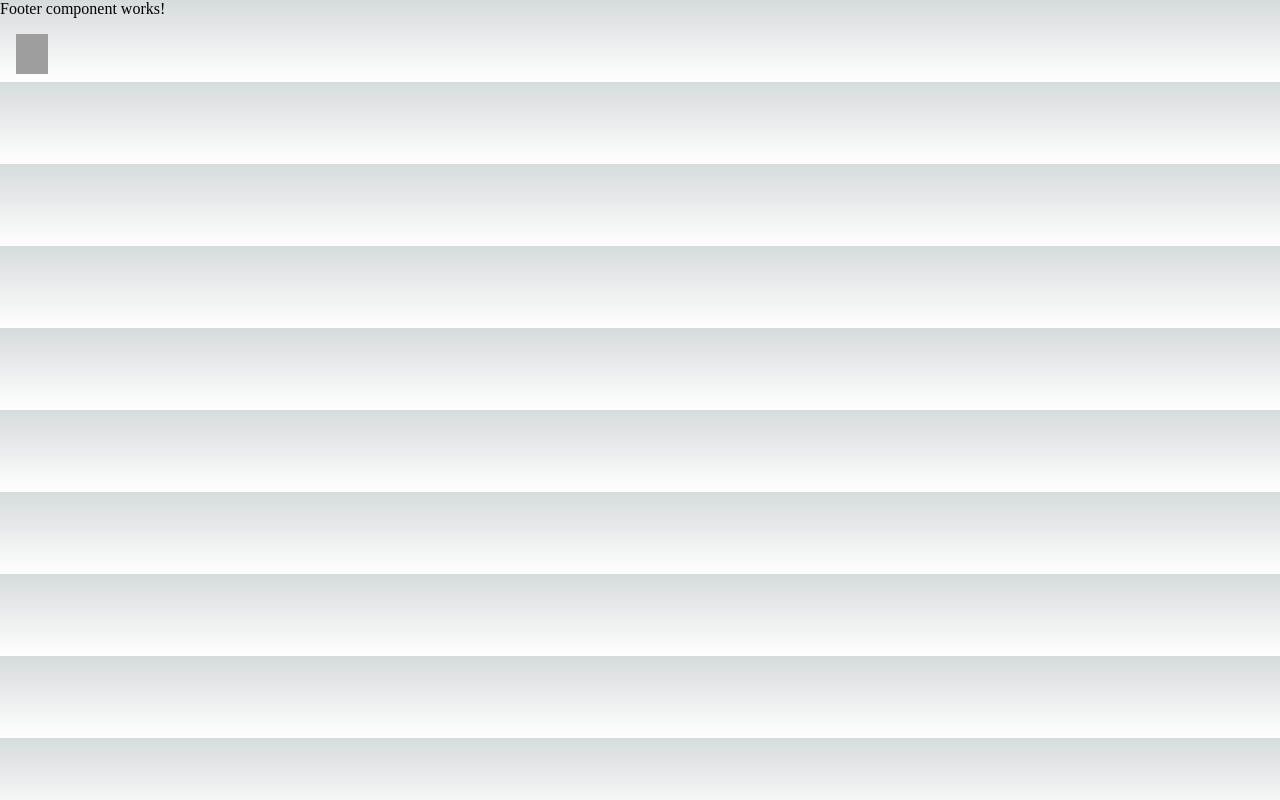
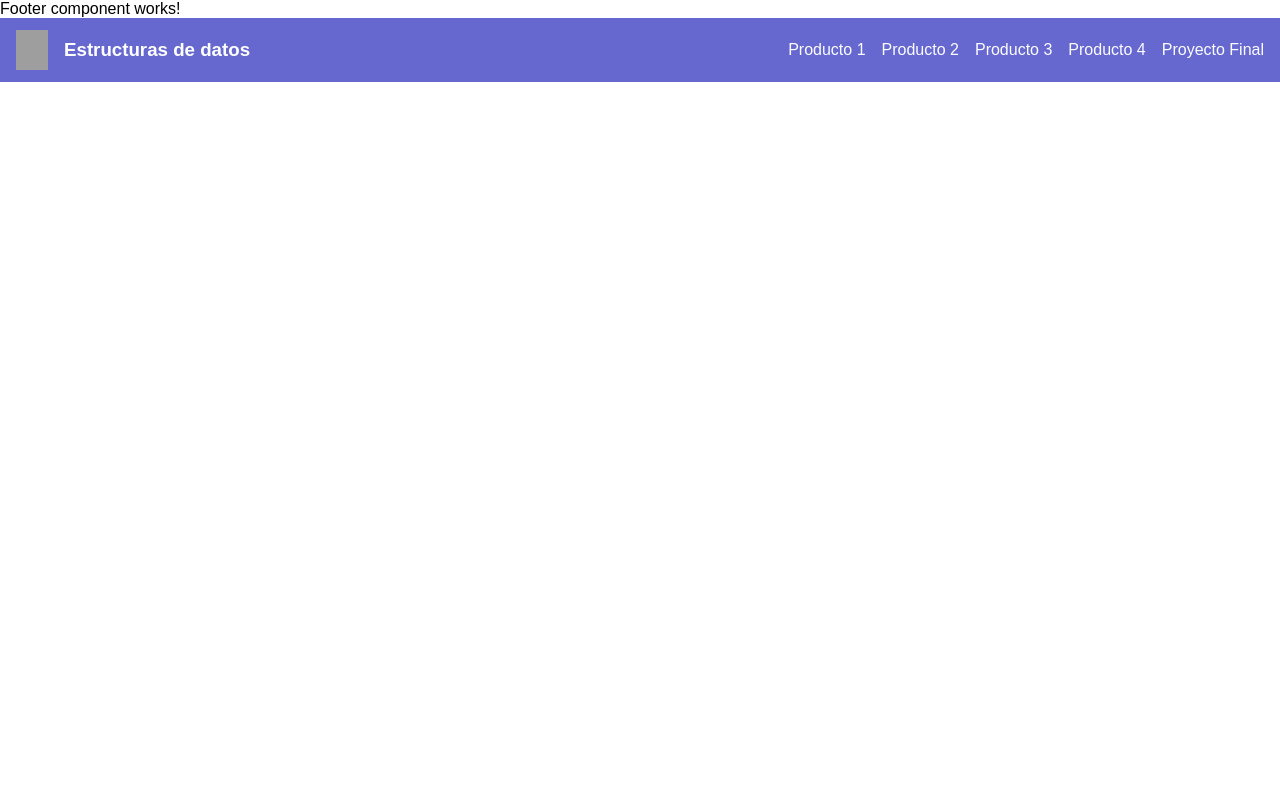
Before and after one commit to Jorgemacias-12/Estructuras-de-datos, a Next.js app: page / in a window 1280 px wide. Built offline with nearby package versions, Linux system fonts and the light colour scheme; grey boxes are pictures that could not be loaded.

Commit message:
Add: actualizar/eliminar css
	* El module home ha sido eliminado
	* El archivo globals ha sido modificado para
          añadir estilos de utileria, etc.

```diff
--- a/styles/Home.module.css
+++ /dev/null
@@ -1,278 +0,0 @@
-.main {
-  display: flex;
-  flex-direction: column;
-  justify-content: space-between;
-  align-items: center;
-  padding: 6rem;
-  min-height: 100vh;
-}
-
-.description {
-  display: inherit;
-  justify-content: inherit;
-  align-items: inherit;
-  font-size: 0.85rem;
-  max-width: var(--max-width);
-  width: 100%;
-  z-index: 2;
-  font-family: var(--font-mono);
-}
-
-.description a {
-  display: flex;
-  justify-content: center;
-  align-items: center;
-  gap: 0.5rem;
-}
-
-.description p {
-  position: relative;
-  margin: 0;
-  padding: 1rem;
-  background-color: rgba(var(--callout-rgb), 0.5);
-  border: 1px solid rgba(var(--callout-border-rgb), 0.3);
-  border-radius: var(--border-radius);
-}
-
-.code {
-  font-weight: 700;
-  font-family: var(--font-mono);
-}
-
-.grid {
-  display: grid;
-  grid-template-columns: repeat(4, minmax(25%, auto));
-  width: var(--max-width);
-  max-width: 100%;
-}
-
-.card {
-  padding: 1rem 1.2rem;
-  border-radius: var(--border-radius);
-  background: rgba(var(--card-rgb), 0);
-  border: 1px solid rgba(var(--card-border-rgb), 0);
-  transition: background 200ms, border 200ms;
-}
-
-.card span {
-  display: inline-block;
-  transition: transform 200ms;
-}
-
-.card h2 {
-  font-weight: 600;
-  margin-bottom: 0.7rem;
-}
-
-.card p {
-  margin: 0;
-  opacity: 0.6;
-  font-size: 0.9rem;
-  line-height: 1.5;
-  max-width: 30ch;
-}
-
-.center {
-  display: flex;
-  justify-content: center;
-  align-items: center;
-  position: relative;
-  padding: 4rem 0;
-}
-
-.center::before {
-  background: var(--secondary-glow);
-  border-radius: 50%;
-  width: 480px;
-  height: 360px;
-  margin-left: -400px;
-}
-
-.center::after {
-  background: var(--primary-glow);
-  width: 240px;
-  height: 180px;
-  z-index: -1;
-}
-
-.center::before,
-.center::after {
-  content: '';
-  left: 50%;
-  position: absolute;
-  filter: blur(45px);
-  transform: translateZ(0);
-}
-
-.logo,
-.thirteen {
-  position: relative;
-}
-
-.thirteen {
-  display: flex;
-  justify-content: center;
-  align-items: center;
-  width: 75px;
-  height: 75px;
-  padding: 25px 10px;
-  margin-left: 16px;
-  transform: translateZ(0);
-  border-radius: var(--border-radius);
-  overflow: hidden;
-  box-shadow: 0px 2px 8px -1px #0000001a;
-}
-
-.thirteen::before,
-.thirteen::after {
-  content: '';
-  position: absolute;
-  z-index: -1;
-}
-
-/* Conic Gradient Animation */
-.thirteen::before {
-  animation: 6s rotate linear infinite;
-  width: 200%;
-  height: 200%;
-  background: var(--tile-border);
-}
-
-/* Inner Square */
-.thirteen::after {
-  inset: 0;
-  padding: 1px;
-  border-radius: var(--border-radius);
-  background: linear-gradient(
-    to bottom right,
-    rgba(var(--tile-start-rgb), 1),
-    rgba(var(--tile-end-rgb), 1)
-  );
-  background-clip: content-box;
-}
-
-/* Enable hover only on non-touch devices */
-@media (hover: hover) and (pointer: fine) {
-  .card:hover {
-    background: rgba(var(--card-rgb), 0.1);
-    border: 1px solid rgba(var(--card-border-rgb), 0.15);
-  }
-
-  .card:hover span {
-    transform: translateX(4px);
-  }
-}
-
-@media (prefers-reduced-motion) {
-  .thirteen::before {
-    animation: none;
-  }
-
-  .card:hover span {
-    transform: none;
-  }
-}
-
-/* Mobile */
-@media (max-width: 700px) {
-  .content {
-    padding: 4rem;
-  }
-
-  .grid {
-    grid-template-columns: 1fr;
-    margin-bottom: 120px;
-    max-width: 320px;
-    text-align: center;
-  }
-
-  .card {
-    padding: 1rem 2.5rem;
-  }
-
-  .card h2 {
-    margin-bottom: 0.5rem;
-  }
-
-  .center {
-    padding: 8rem 0 6rem;
-  }
-
-  .center::before {
-    transform: none;
-    height: 300px;
-  }
-
-  .description {
-    font-size: 0.8rem;
-  }
-
-  .description a {
-    padding: 1rem;
-  }
-
-  .description p,
-  .description div {
-    display: flex;
-    justify-content: center;
-    position: fixed;
-    width: 100%;
-  }
-
-  .description p {
-    align-items: center;
-    inset: 0 0 auto;
-    padding: 2rem 1rem 1.4rem;
-    border-radius: 0;
-    border: none;
-    border-bottom: 1px solid rgba(var(--callout-border-rgb), 0.25);
-    background: linear-gradient(
-      to bottom,
-      rgba(var(--background-start-rgb), 1),
-      rgba(var(--callout-rgb), 0.5)
-    );
-    background-clip: padding-box;
-    backdrop-filter: blur(24px);
-  }
-
-  .description div {
-    align-items: flex-end;
-    pointer-events: none;
-    inset: auto 0 0;
-    padding: 2rem;
-    height: 200px;
-    background: linear-gradient(
-      to bottom,
-      transparent 0%,
-      rgb(var(--background-end-rgb)) 40%
-    );
-    z-index: 1;
-  }
-}
-
-/* Tablet and Smaller Desktop */
-@media (min-width: 701px) and (max-width: 1120px) {
-  .grid {
-    grid-template-columns: repeat(2, 50%);
-  }
-}
-
-@media (prefers-color-scheme: dark) {
-  .vercelLogo {
-    filter: invert(1);
-  }
-
-  .logo,
-  .thirteen img {
-    filter: invert(1) drop-shadow(0 0 0.3rem #ffffff70);
-  }
-}
-
-@keyframes rotate {
-  from {
-    transform: rotate(360deg);
-  }
-  to {
-    transform: rotate(0deg);
-  }
-}
--- a/styles/globals.css
+++ b/styles/globals.css
@@ -1,82 +1,18 @@
+@import url('https://fonts.googleapis.com/css2?family=Montserrat:ital,wght@0,100;0,200;0,300;0,400;0,500;0,600;0,700;0,800;0,900;1,100;1,200;1,300;1,400;1,500;1,600;1,700;1,800;1,900&display=swap');
+
 :root {
   --max-width: 1100px;
   --border-radius: 12px;
-  --font-mono: ui-monospace, Menlo, Monaco, 'Cascadia Mono', 'Segoe UI Mono',
-    'Roboto Mono', 'Oxygen Mono', 'Ubuntu Monospace', 'Source Code Pro',
-    'Fira Mono', 'Droid Sans Mono', 'Courier New', monospace;
-
-  --foreground-rgb: 0, 0, 0;
-  --background-start-rgb: 214, 219, 220;
-  --background-end-rgb: 255, 255, 255;
-
-  --primary-glow: conic-gradient(
-    from 180deg at 50% 50%,
-    #16abff33 0deg,
-    #0885ff33 55deg,
-    #54d6ff33 120deg,
-    #0071ff33 160deg,
-    transparent 360deg
-  );
-  --secondary-glow: radial-gradient(
-    rgba(255, 255, 255, 1),
-    rgba(255, 255, 255, 0)
-  );
-
-  --tile-start-rgb: 239, 245, 249;
-  --tile-end-rgb: 228, 232, 233;
-  --tile-border: conic-gradient(
-    #00000080,
-    #00000040,
-    #00000030,
-    #00000020,
-    #00000010,
-    #00000010,
-    #00000080
-  );
-
-  --callout-rgb: 238, 240, 241;
-  --callout-border-rgb: 172, 175, 176;
-  --card-rgb: 180, 185, 188;
-  --card-border-rgb: 131, 134, 135;
-}
-
-@media (prefers-color-scheme: dark) {
-  :root {
-    --foreground-rgb: 255, 255, 255;
-    --background-start-rgb: 0, 0, 0;
-    --background-end-rgb: 0, 0, 0;
-
-    --primary-glow: radial-gradient(rgba(1, 65, 255, 0.4), rgba(1, 65, 255, 0));
-    --secondary-glow: linear-gradient(
-      to bottom right,
-      rgba(1, 65, 255, 0),
-      rgba(1, 65, 255, 0),
-      rgba(1, 65, 255, 0.3)
-    );
-
-    --tile-start-rgb: 2, 13, 46;
-    --tile-end-rgb: 2, 5, 19;
-    --tile-border: conic-gradient(
-      #ffffff80,
-      #ffffff40,
-      #ffffff30,
-      #ffffff20,
-      #ffffff10,
-      #ffffff10,
-      #ffffff80
-    );
-
-    --callout-rgb: 20, 20, 20;
-    --callout-border-rgb: 108, 108, 108;
-    --card-rgb: 100, 100, 100;
-    --card-border-rgb: 200, 200, 200;
-  }
+  --navbar-bg: #6668d0;
+  --link-hover-bg: #44CCFF;
+  --link-color: #FCFCFF;
 }
 
 * {
   box-sizing: border-box;
   padding: 0;
   margin: 0;
+  font-family: 'Monserrat', Arial, Helvetica, sans-serif
 }
 
 html,
@@ -85,23 +21,19 @@
   overflow-x: hidden;
 }
 
-body {
-  color: rgb(var(--foreground-rgb));
-  background: linear-gradient(
-      to bottom,
-      transparent,
-      rgb(var(--background-end-rgb))
-    )
-    rgb(var(--background-start-rgb));
+.container {
+  display: flex;
 }
 
-a {
-  color: inherit;
-  text-decoration: none;
+.center {
+  justify-content: center;
+  align-items: center;
 }
 
-@media (prefers-color-scheme: dark) {
-  html {
-    color-scheme: dark;
-  }
+.center-x {
+  justify-content: center;
 }
+
+.center-y {
+  align-items: center;
+}
```
